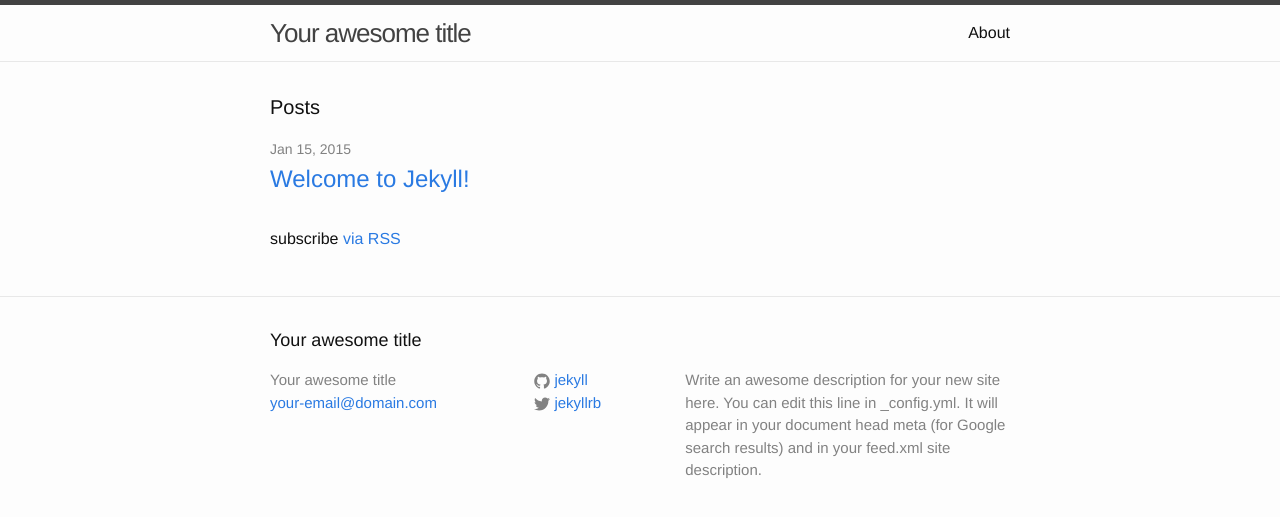
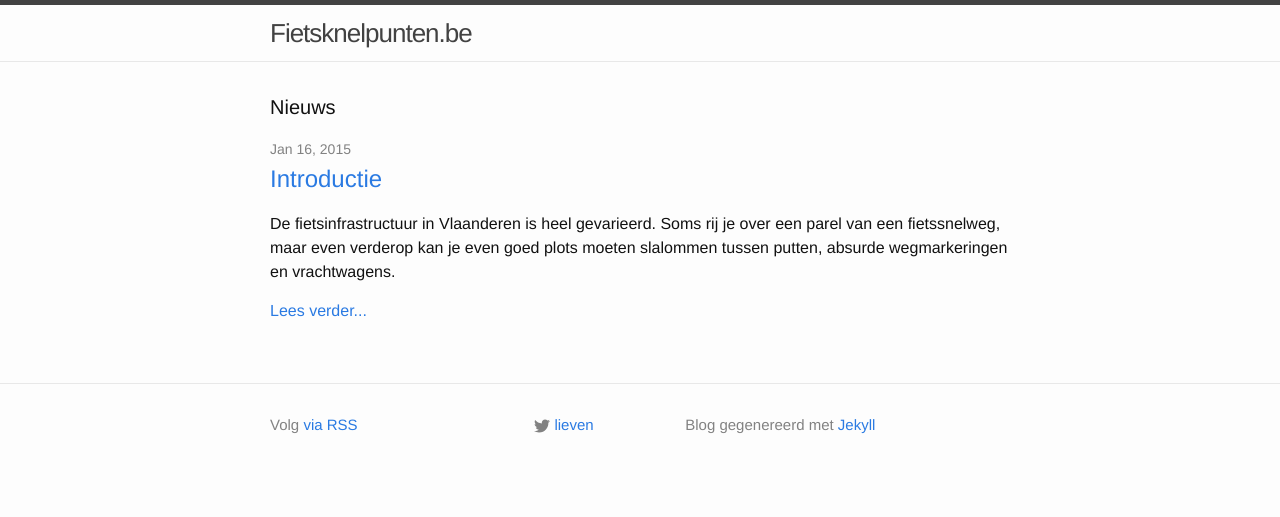
Before and after one commit to lieven/fietsknelpunten, a Jekyll site: the page built from blog/index.html, in a window 1280 px wide. Shown: the top 517 px of the page. Built offline with Jekyll 4.4.1, drawn with Linux system fonts in a browser that asks for light colours.

Commit message:
Add first post and update index

```diff
--- a/blog/_config.yml
+++ b/blog/_config.yml
@@ -1,14 +1,11 @@
 # Site settings
-title: Your awesome title
-email: your-email@domain.com
+title: Fietsknelpunten.be
+email:
 description: > # this means to ignore newlines until "baseurl:"
-  Write an awesome description for your new site here. You can edit this
-  line in _config.yml. It will appear in your document head meta (for
-  Google search results) and in your feed.xml site description.
-baseurl: "" # the subpath of your site, e.g. /blog/
-url: "http://yourdomain.com" # the base hostname & protocol for your site
-twitter_username: jekyllrb
-github_username:  jekyll
+  Meldpunt voor fietsknelpunten
+baseurl: /blog # the subpath of your site, e.g. /blog/
+url: "http://fietsknelpunten.be" # the base hostname & protocol for your site
+twitter_username: lieven
 
 # Build settings
 markdown: kramdown
--- a/blog/_includes/footer.html
+++ b/blog/_includes/footer.html
@@ -2,14 +2,11 @@
 
   <div class="wrapper">
 
-    <h2 class="footer-heading">{{ site.title }}</h2>
+    <!--<h2 class="footer-heading">{{ site.title }}</h2>-->
 
     <div class="footer-col-wrapper">
       <div class="footer-col  footer-col-1">
-        <ul class="contact-list">
-          <li>{{ site.title }}</li>
-          <li><a href="mailto:{{ site.email }}">{{ site.email }}</a></li>
-        </ul>
+        <p class="rss-subscribe">Volg <a href="{{ site.baseurl }}/feed.xml">via RSS</a></p>
       </div>
 
       <div class="footer-col  footer-col-2">
@@ -46,7 +43,7 @@
       </div>
 
       <div class="footer-col  footer-col-3">
-        <p class="text">{{ site.description }}</p>
+        <p class="text">Blog gegenereerd met <a href="http://jekyllrb.com">Jekyll</a></p>
       </div>
     </div>
 
--- /dev/null
+++ b/blog/_posts/2015-01-16-intro.markdown
@@ -0,0 +1,35 @@
+---
+layout: post
+title:  "Introductie"
+date:   2015-01-16 01:30:00
+categories:
+published: true
+---
+
+De fietsinfrastructuur in Vlaanderen is heel gevarieerd. Soms rij je over een parel van een fietssnelweg, maar even verderop kan je even goed plots moeten slalommen tussen putten, absurde wegmarkeringen en vrachtwagens.
+
+
+# Meldpunt
+
+Wanneer je een probleem wil melden kan je terecht bij het <a href="http://www.meldpuntfietspaden.be">Meldpunt Fietspaden</a>. Een nobel initiatief, waarmee je centraal iets kan melden en waarna het doorgestuurd wordt naar de bevoegde diensten. Die diensten zijn echter even gevarieerd als de fietsinfrastructuur zelf. Soms krijg je antwoord, soms ook niet. Sommige diensten houden je op de hoogte van eventuele vooruitgang, sommigen ook niet.
+
+Ook is de website op z'n zachtst gezegd nogal omslachtig in gebruik. In tijden van geolocatie, ingebouwde camera's, online kaarten etc, kan het veel eenvoudiger.
+
+Het grootste probleem van het meldpunt is echter dat het vaak een <strong>zwart gat</strong> is:  Anderen kunnen ook jouw meldingen niet raadplegen, en moeten dus dezelfde moeite doen. En last but not least: zonder publiek overzicht is het moeilijk om druk te zetten op de politiek om ook werkelijk een coherent beleid uit te werken.
+
+Dat kan dus beter. En aangezien de overheid best wel <a href="http://www.n-va.be/persbericht/daling-meldingen-over-slechte-fietspaden-blijven-inzetten-op-onderhoud-fietspaden">tevreden lijkt te zijn</a> met het huidige meldpunt, heb ik besloten om zelf initiatief te nemen.
+
+
+# Doelstellingen
+
+- Meldpunt voor problemen met fietsinfrastructuur
+- Publiek raadpleegbare, overzichtelijke kaart
+- Eenvoudig meldingen toevoegen vanop smartphone of web
+- Mogelijkheid tot opvolging, geïnspireerd door bug-tracking systemen
+- Posten naar het <a href="http://www.meldpuntfietspaden.be">Meldpunt Fietspaden</a>
+- Open source, open data
+
+
+# Wie? Hoe?
+
+Voorlopig is dit mijn goede voornemen voor 2015, maar als je ervaring hebt met webontwikkeling (frontend of backend) en je hebt zin om tijdens een hackathon een proof-of-concept te helpen uitwerken, <a href="http://twitter.com/lieven">let me know</a>!
--- a/blog/index.html
+++ b/blog/index.html
@@ -4,20 +4,19 @@ layout: default
 
 <div class="home">
 
-  <h1 class="page-heading">Posts</h1>
+  <h1 class="page-heading">Nieuws</h1>
 
   <ul class="post-list">
     {% for post in site.posts %}
       <li>
         <span class="post-meta">{{ post.date | date: "%b %-d, %Y" }}</span>
 
-        <h2>
-          <a class="post-link" href="{{ post.url | prepend: site.baseurl }}">{{ post.title }}</a>
-        </h2>
+        <h2><a class="post-link" href="{{ site.baseurl }}{{ post.url }}">{{ post.title }}</a></h2>
+
+        <p>{{ post.excerpt }}</p>
+
+        <p><a href="{{ site.baseurl }}{{ post.url }}">Lees verder...</a></p>
       </li>
     {% endfor %}
   </ul>
-
-  <p class="rss-subscribe">subscribe <a href="{{ "/feed.xml" | prepend: site.baseurl }}">via RSS</a></p>
-
 </div>
```
Also changed, not shown: blog/_posts/2015-01-15-welcome-to-jekyll.markdown (deleted, +0 -25 lines), blog/about.md (+1 -0 lines).
